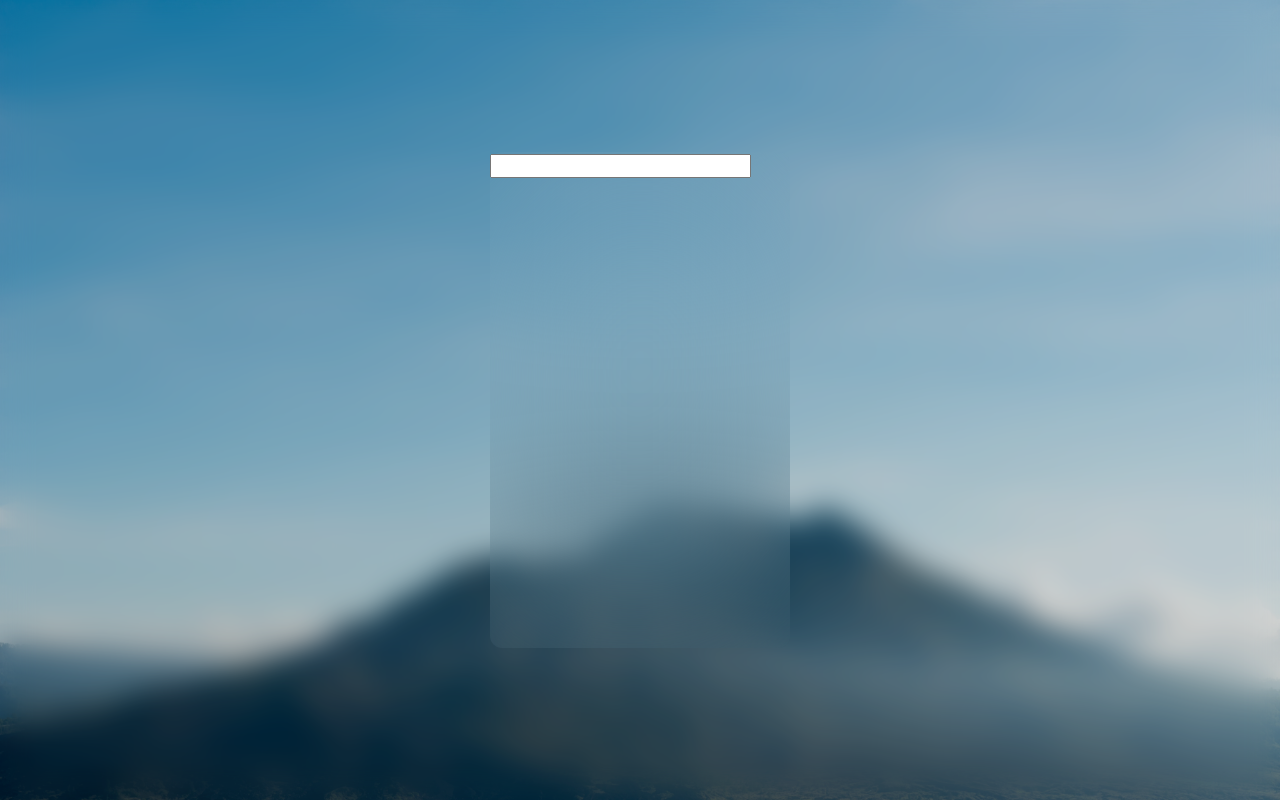
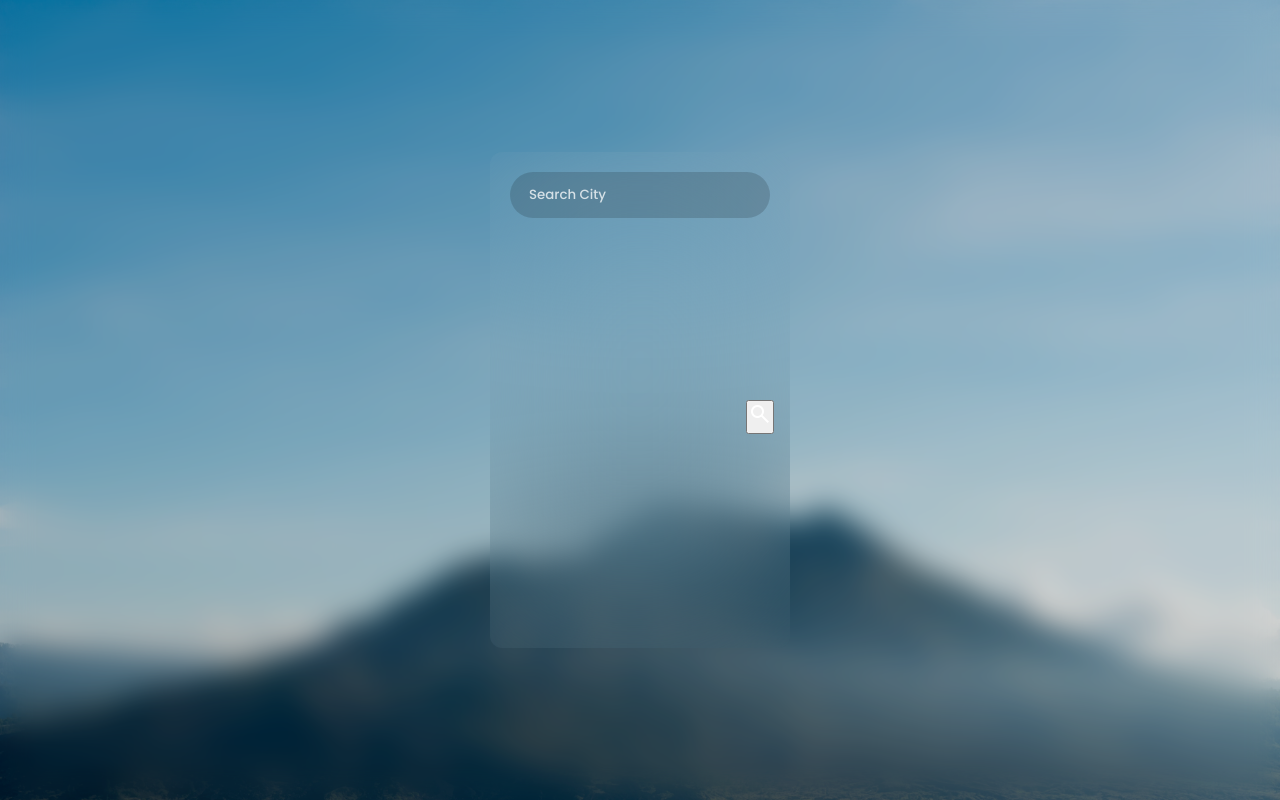
Before and after one commit to M3A9tt/weather, a plain HTML site: page index.html in a window 1280 px wide. Drawn offline with nearby package versions, Linux system fonts and the light colour scheme.

Commit message:
feat: сделано визуально окно ввода города

```diff
--- a/index.html
+++ b/index.html
@@ -5,12 +5,18 @@
     <meta name="viewport" content="width=device-width, initial-scale=1.0">
     <title>Погода</title>
     <link rel="stylesheet" href="style.css">
+    <!-- GOOGLE ICONS -->
+    <link rel="stylesheet" href="https://fonts.googleapis.com/css2?family=Material+Symbols+Outlined:opsz,wght,FILL,GRAD@20..48,100..700,0..1,-50..200" />
 </head>
 <body>
-
     <main class="main-container">
-        <header>
-            <input class="city-input" type="text">
+        <heade class="input-container">
+            <input class="city-input" placeholder="Search City" type="text">
+            <button class="search-btn">
+                <span class="material-symbols-outlined">
+                    search
+                    </span>
+            </button>
         </header>
     </main>
 <script src="script.js"></script>
--- a/style.css
+++ b/style.css
@@ -37,4 +37,32 @@ body::before {
         rgb(255, 255, 255, 0.15);
     border-radius: 12px;
     backdrop-filter: blur(100px);
+    padding: 20px;
 }
+
+/* INPUT CONTAINER */
+
+.city-input {
+    width: 100%;
+    padding: 10px 16px;
+    border-radius: 99px;
+    border: 3px solid transparent;
+    background: rgba(0, 0, 0, 0.15);
+    outline: none;
+    font-weight: 500;
+    transition: 2s border;
+}
+.city-input:focus {
+    border: 3px solid rgb(0, 0, 0, 0.15);
+}
+
+.city-input::placeholder {
+    color: rgb(255, 255, 255, 0.75);
+}
+
+.search-btn {
+    position: absolute;
+    right: 16px;
+    top: 50%;
+}
+/* INPUT CONTAINER */
```
